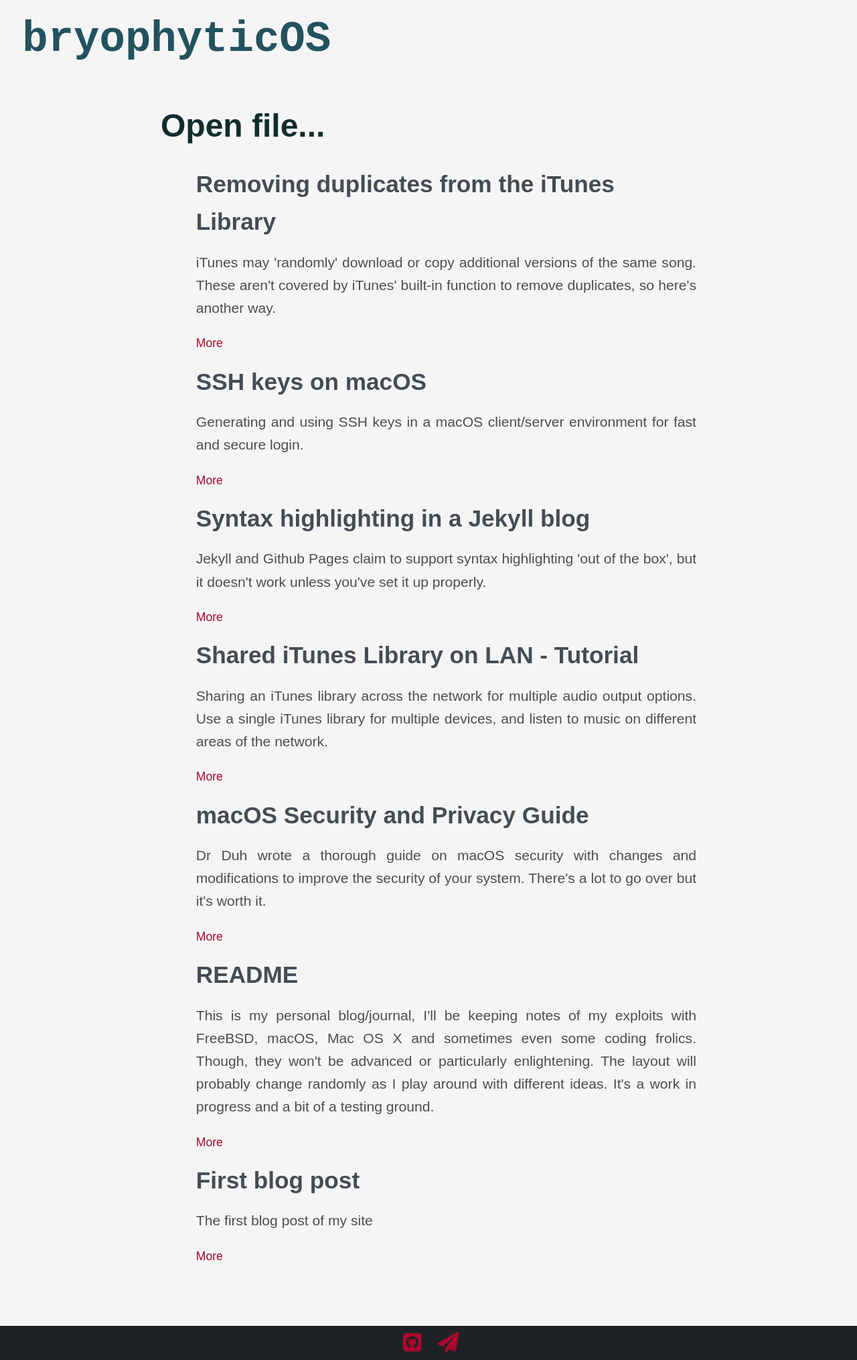
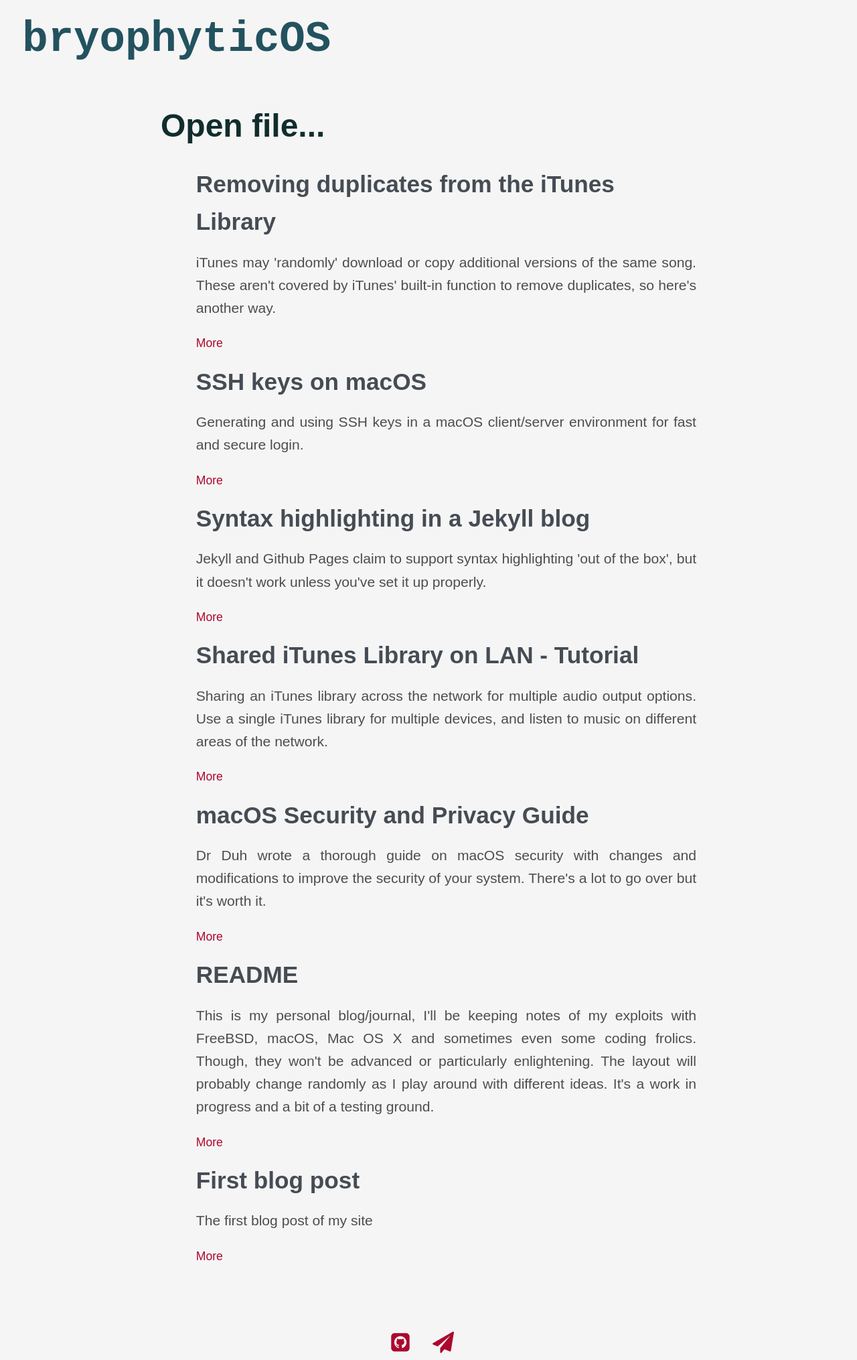
Before and after one commit to paulrbts/blog, a Jekyll site: the page built from index.html, in a window 1280 px wide. Shown: the whole page at 67% size. Built offline with Jekyll 4.4.1, drawn with Linux system fonts in a browser that asks for light colours; nearby versions of some CDN libraries; some web fonts are replaced.

Commit message:
removed black from footer, adjusted spacing of icons and footer width

```diff
--- a/css/common.css
+++ b/css/common.css
@@ -211,17 +211,17 @@
 #footer {
   position: relative;
   height: 5%;
-  width: 102%;
+  width: 100%;
   bottom: -10px;
   left: -10px;
   margin-top: 100px;
-  background: #1E2224;
+  /*background: #1E2224; */
   font-size: 2em;
   color: #F5F5F5;
   text-align: center;
 }
 #footer li{
-  width: 45px;
+  width: 55px;
   display: inline-block;
   text-align: center;
 }
```
